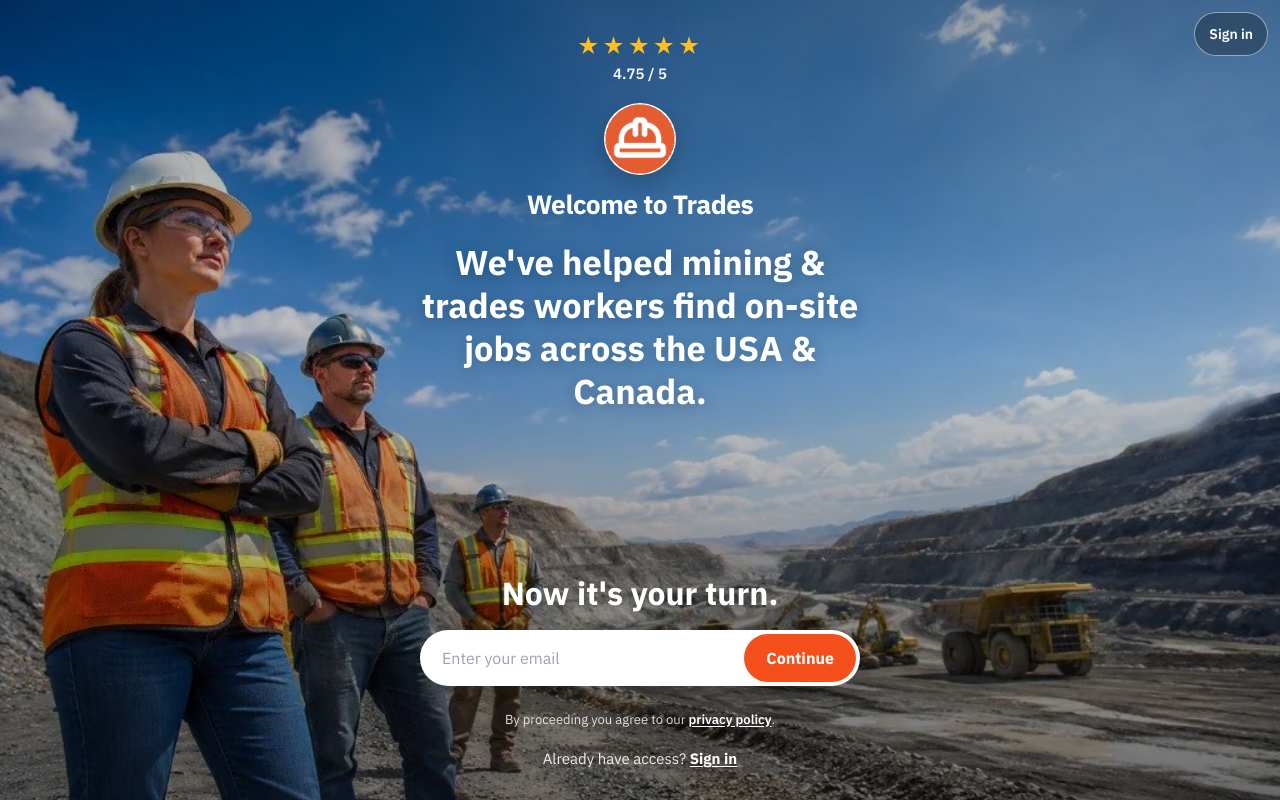
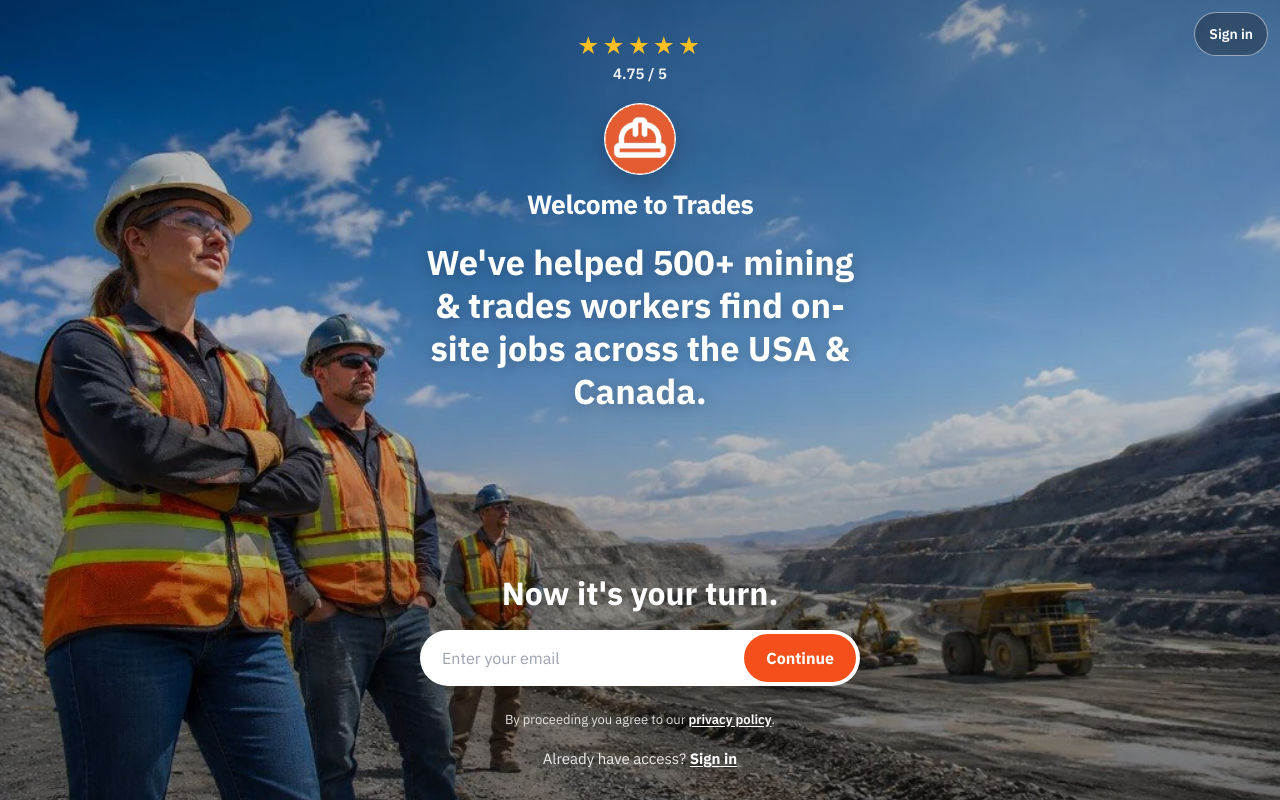
Before and after one commit to razajohri/welcometotrades, a Flask app: page /access in a window 1280 px wide. Run offline with Flask 3, Linux system fonts and the light colour scheme.

Commit message:
Update access headline to say helped 500+
Co-authored-by: mRazaJohri <razajohri@users.noreply.github.com>

```diff
--- a/templates/access.html
+++ b/templates/access.html
@@ -408,7 +408,7 @@
                 <div class="access-brand-name">Welcome to Trades</div>
             </div>
 
-            <h1 class="access-headline">We've helped mining &amp; trades workers find on-site jobs across the USA &amp; Canada.</h1>
+            <h1 class="access-headline">We've helped 500+ mining &amp; trades workers find on-site jobs across the USA &amp; Canada.</h1>
         </div>
 
         <div class="access-bottom">
```
